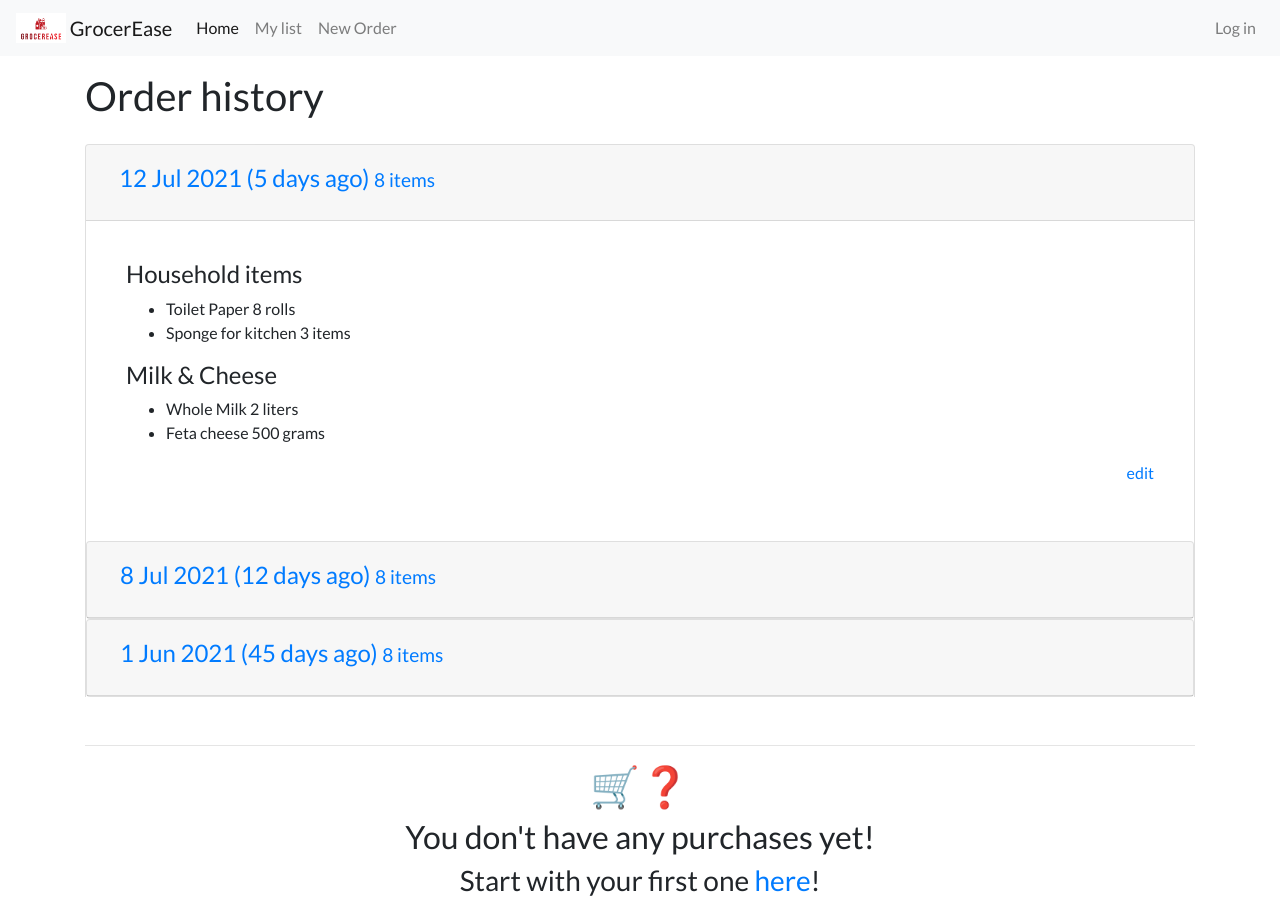
After one commit to orfeasa/grocerease, a Django app: page /orders/ in a window 1280 px wide. The commit adds this page. Run offline with Django 3.2, Linux system fonts and the light colour scheme; some libraries are stand-ins or nearby versions.

Commit message:
Create orders page

```diff
--- a/main/static/css/main.css
+++ b/main/static/css/main.css
@@ -7,18 +7,6 @@ input[type="number"] {
   size: auto;
 }
 
-/* ul.items-list{
-    list-style-type: none;
-    padding-left: 1.3em;
+span.items-count{
+  font-size: 0.8em;
 }
-
-ul.items-list li::before{
-    display:          inline-block;
-    width:            1.2em;
-    height:           1.2em;
-    border: 2px solid black;
-    /* background-color: #000000;
-    border-radius:     50%;
-    margin-right:     8px;
-    content:          ' '    ;
-}  */
--- a/main/templates/main/base.html
+++ b/main/templates/main/base.html
@@ -59,7 +59,7 @@
             <a class="nav-link" href="#">My list</a>
           </li>
           <li class="nav-item">
-            <a class="nav-link" href="#">New Purchase</a>
+            <a class="nav-link" href="#">New Order</a>
           </li>
         </ul>
         <ul class="navbar-nav ml-auto">
@@ -72,7 +72,7 @@
 
 
 
-    <div class="container">
+    <div class="container mt-3">
       {% block content %}
       {% endblock content %}
     </div>
--- /dev/null
+++ b/main/templates/main/orders.html
@@ -0,0 +1,130 @@
+{% extends 'main/base.html' %} {% block content %}
+
+<h1>Order history</h1>
+<div class="container mt-4"></div>
+<div class="accordion" id="accordionExample">
+  <div class="card">
+    <div class="card-header" id="headingOne">
+      <h2 class="mb-0">
+        <button
+          class="btn btn-link"
+          type="button"
+          data-toggle="collapse"
+          data-target="#collapseOne"
+          aria-expanded="true"
+          aria-controls="collapseOne"
+        >
+          <h4>
+            12 Jul 2021 (5 days ago) <span class="items-count"> 8 items</span>
+          </h4>
+        </button>
+      </h2>
+    </div>
+
+    <div
+      id="collapseOne"
+      class="collapse show"
+      aria-labelledby="headingOne"
+      data-parent="#accordionExample"
+    >
+      <div class="card-body">
+        <div class="card-body">
+            <h4 class="orders-item-category">Household items</h4>
+            <ul>
+              <li>Toilet Paper 8 rolls</li>
+              <li>Sponge for kitchen 3 items</li>
+            </ul>
+            <h4 class="orders-item-category">Milk & Cheese</h4>
+            <ul>
+              <li>Whole Milk 2 liters</li>
+              <li>Feta cheese 500 grams</li>
+            </ul>
+            <p class="text-right"><a href="#" class="href">edit</a></p>
+      </div>
+    </div>
+  </div>
+  <div class="card">
+    <div class="card-header" id="headingTwo">
+      <h2 class="mb-0">
+        <button
+          class="btn btn-link collapsed"
+          type="button"
+          data-toggle="collapse"
+          data-target="#collapseTwo"
+          aria-expanded="false"
+          aria-controls="collapseTwo"
+        >
+          <h4>
+            8 Jul 2021 (12 days ago) <span class="items-count"> 8 items</span>
+          </h4>
+        </button>
+      </h2>
+    </div>
+    <div
+      id="collapseTwo"
+      class="collapse"
+      aria-labelledby="headingTwo"
+      data-parent="#accordionExample"
+    >
+      <div class="card-body">
+        <h4 class="orders-item-category">Household items</h4>
+        <ul>
+          <li>Toilet Paper 8 rolls</li>
+          <li>Sponge for kitchen 3 items</li>
+        </ul>
+        <h4 class="orders-item-category">Milk & Cheese</h4>
+        <ul>
+          <li>Whole Milk 2 liters</li>
+          <li>Feta cheese 500 grams</li>
+        </ul>
+        <p class="text-right"><a href="#" class="href">edit</a></p>
+      </div>
+    </div>
+  </div>
+  <div class="card">
+    <div class="card-header" id="headingThree">
+      <h2 class="mb-0">
+        <button
+          class="btn btn-link collapsed"
+          type="button"
+          data-toggle="collapse"
+          data-target="#collapseThree"
+          aria-expanded="false"
+          aria-controls="collapseThree"
+        >
+          <h4>
+            1 Jun 2021 (45 days ago) <span class="items-count"> 8 items</span>
+          </h4>
+        </button>
+      </h2>
+    </div>
+    <div
+      id="collapseThree"
+      class="collapse"
+      aria-labelledby="headingThree"
+      data-parent="#accordionExample"
+    >
+      <div class="card-body">
+        <h4 class="orders-item-category">Household items</h4>
+        <ul>
+          <li>Toilet Paper 8 rolls</li>
+          <li>Sponge for kitchen 3 items</li>
+          <li>Milk & Cheese</li>
+          <li>Whole Milk 2 liters</li>
+          <li>Feta cheese 500 grams</li>
+        </ul>
+        <p class="text-right"><a href="#" class="href">edit</a></p>
+      </div>
+    </div>
+  </div>
+</div>
+
+<div class="container mt-5"></div>
+<hr />
+<div class="text-center">
+  <h1>🛒❓</h1>
+  <h2>You don't have any purchases yet!</h2>
+  <h3>Start with your first one <a href="#">here</a>!</h3>
+</div>
+
+{% endblock content %}
--- a/main/urls.py
+++ b/main/urls.py
@@ -3,5 +3,6 @@ from . import views
 
 urlpatterns = [
     path("plan/", views.PlanView.as_view(), name="plan"),
+    path("orders/", views.OrderView.as_view(), name="orders"),
     path("base/", views.BaseView.as_view(), name="base"),
 ]
--- a/main/views.py
+++ b/main/views.py
@@ -13,3 +13,7 @@ class PlanView(TemplateView):
 
 class BaseView(TemplateView):
     template_name = "main/base.html"
+
+class OrderView(TemplateView):
+    template_name = "main/orders.html"
+    # order list view
```
